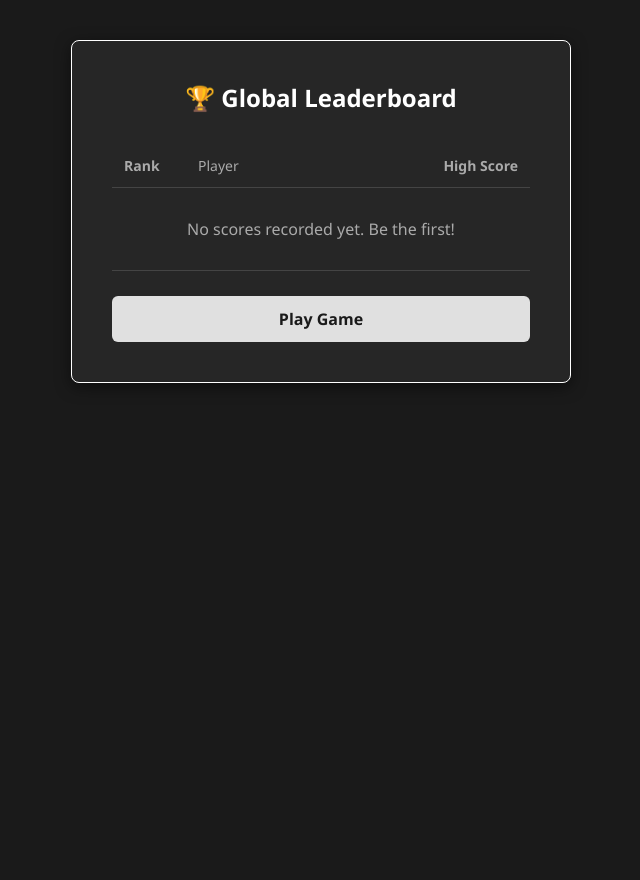
After one commit to 2026-pwr-sl/performative-males-final-project, a Django app: page /leaderboard/ in a window 1280 px wide. The commit adds this page. Shown: the whole page, without its empty margins (319-959 px from the left). Run offline with Django 5.2, Linux system fonts and the light colour scheme.

Commit message:
add leaderboard view

```diff
--- /dev/null
+++ b/game/templates/game/leaderboard.html
@@ -0,0 +1,125 @@
+<!DOCTYPE html>
+<html lang="en">
+<head>
+    <meta charset="UTF-8">
+    <title>Global Leaderboard - Letterboxdle</title>
+    <style>
+        body {
+            background-color: #1a1a1a;
+            color: #ffffff;
+            font-family: 'Segoe UI', Tahoma, Geneva, Verdana, sans-serif;
+            display: flex;
+            flex-direction: column;
+            align-items: center;
+            min-height: 100vh;
+            margin: 0;
+            padding: 40px 20px;
+        }
+        .leaderboard-panel {
+            background-color: #262626;
+            border: 1px solid #ffffff;
+            border-radius: 8px;
+            padding: 40px;
+            width: 100%;
+            max-width: 500px;
+            box-shadow: 0 4px 15px rgba(0, 0, 0, 0.5);
+            box-sizing: border-box;
+        }
+        h2 {
+            text-align: center;
+            margin-top: 0;
+            margin-bottom: 30px;
+        }
+        table {
+            width: 100%;
+            border-collapse: collapse;
+            margin-bottom: 20px;
+        }
+        th, td {
+            padding: 12px;
+            text-align: left;
+            border-bottom: 1px solid #444444;
+        }
+        th {
+            color: #aaaaaa;
+            font-weight: 500;
+            font-size: 14px;
+        }
+        td {
+            font-size: 16px;
+        }
+        .rank {
+            font-weight: bold;
+            width: 50px;
+        }
+        /* Podium styling */
+        .rank-1 { color: #ffd700; } /* Gold */
+        .rank-2 { color: #c0c0c0; } /* Silver */
+        .rank-3 { color: #cd7f32; } /* Bronze */
+
+        .score {
+            text-align: right;
+            font-weight: bold;
+        }
+        .btn {
+            display: block;
+            width: 100%;
+            padding: 12px;
+            background-color: #e0e0e0;
+            color: #1a1a1a;
+            border: none;
+            border-radius: 6px;
+            font-size: 16px;
+            font-weight: bold;
+            cursor: pointer;
+            text-align: center;
+            text-decoration: none;
+            box-sizing: border-box;
+            margin-top: 25px;
+        }
+        .btn:hover {
+            background-color: #ffffff;
+        }
+    </style>
+</head>
+<body>
+
+    <div class="leaderboard-panel">
+        <h2>🏆 Global Leaderboard</h2>
+
+        <table>
+            <thead>
+                <tr>
+                    <th class="rank">Rank</th>
+                    <th>Player</th>
+                    <th class="score">High Score</th>
+                </tr>
+            </thead>
+            <tbody>
+                {% for player_profile in top_players %}
+                    <tr>
+                        <td class="rank rank-{{ forloop.counter }}">
+                            #{{ forloop.counter }}
+                        </td>
+                        <td>
+                            <strong>{{ player_profile.user.username }}</strong>
+                        </td>
+                        <td class="score">
+                            {{ player_profile.high_score }}
+                        </td>
+                    </tr>
+                {% empty %}
+                    <tr>
+                        <td colspan="3" style="text-align: center; color: #aaaaaa; padding: 30px 0;">
+                            No scores recorded yet. Be the first!
+                        </td>
+                    </tr>
+                {% endfor %}
+            </tbody>
+        </table>
+
+        <a href="{% url 'game' %}" class="btn">Play Game</a>
+    </div>
+
+</body>
+</html>
--- a/game/urls.py
+++ b/game/urls.py
@@ -18,6 +18,7 @@ urlpatterns = [
     ),
     path("profile/", views.profile_settings, name="profile"),
     path("profile/stats/", views.profile_stats, name="profile_stats"),
+    path("leaderboard/", views.leaderboard, name="leaderboard"),
     path("", views.register, name="home"),
     path("game/", views.game, name="game"),
     path("result/", views.result, name="result"),
--- a/game/views.py
+++ b/game/views.py
@@ -8,7 +8,7 @@ from django.contrib.auth import login, logout
 from django.contrib.auth.decorators import login_required
 from django.http import HttpResponse
 from .forms import UserUpdateForm, ProfileUpdateForm
-from .models import Movie, GameSession
+from .models import Movie, GameSession, Profile
 from .utils import get_blurred_poster
 
 
@@ -18,7 +18,8 @@ def register(request):
         if form.is_valid():
             user = form.save()
             login(request, user)
-            return redirect("home")
+            # return redirect("home") we do not have home yet :c
+            return redirect("login")
     else:
         form = UserCreationForm()
 
@@ -263,6 +264,30 @@ def profile_stats(request):
         return render(request, "game/stats.html", context)
 
     except Exception as e:
-        return render(request,
-                      "game/error.html",
-                      {"message": f"Could not load stats: {str(e)}"})
+        return render(
+            request,
+            "game/error.html",
+            {"message": f"Could not load stats: {str(e)}"}
+            )
+
+
+def leaderboard(request):
+    try:
+        # Fetch top 10 profiles with the highest high_score
+        top_players = (
+            Profile.objects.
+            select_related('user').
+            order_by('-high_score')[:10]
+            )
+
+        context = {
+            "top_players": top_players
+        }
+        return render(request, "game/leaderboard.html", context)
+
+    except Exception as e:
+        return render(
+            request,
+            "game/error.html",
+            {"message": f"Could not load leaderboard: {str(e)}"}
+            )
```
Also changed, not shown: game/templates/game/profile.html (+7 -1 lines).
